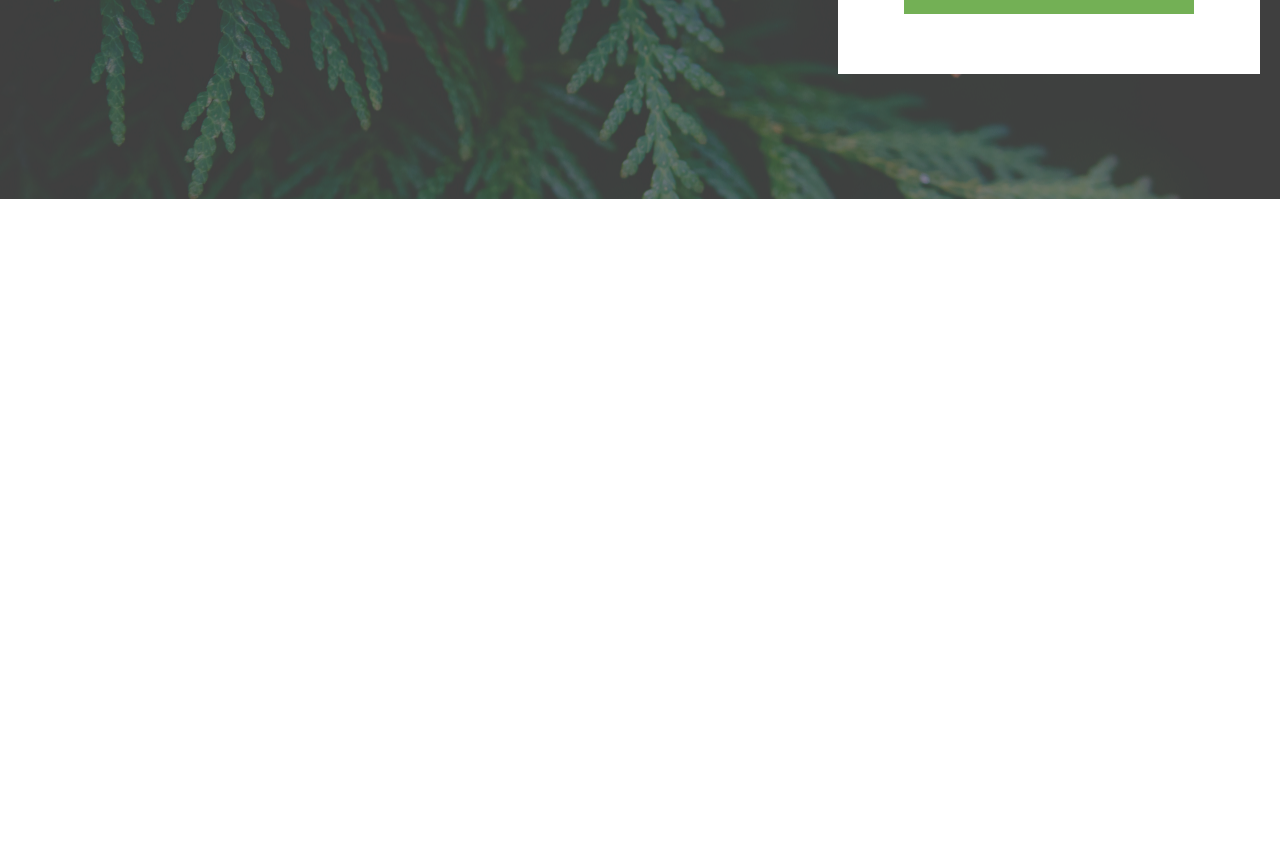
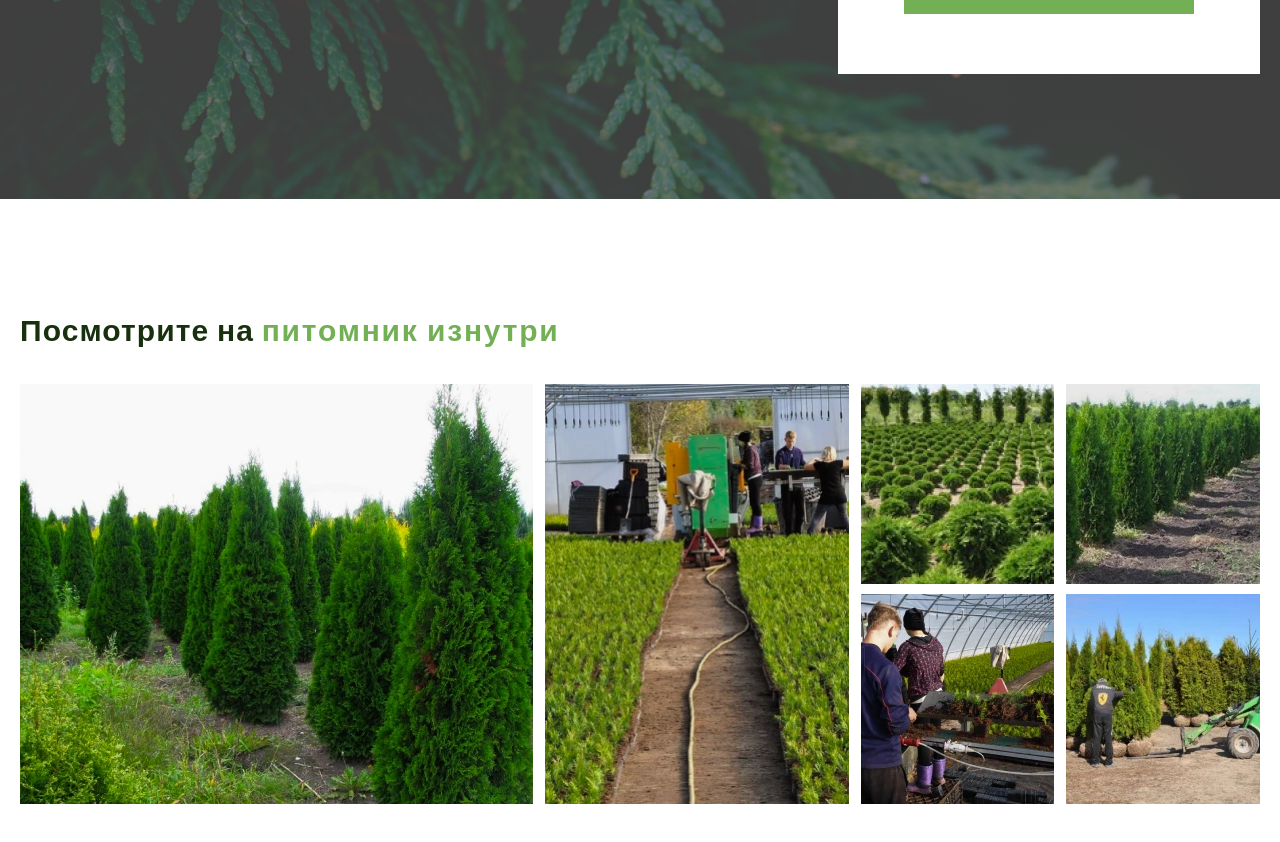
Before and after one commit to IlyaPridanov/tui-react, a React (Create React App) app: page / in a window 1280 px wide. Shown: the part 572-1414 px from the top of the page. Before the commit the page ends 800 px from the top, so only its background shows below. Built offline with nearby package versions, Linux system fonts and the light colour scheme.

Commit message:
feat: Gallery

```diff
--- a/src/App.js
+++ b/src/App.js
@@ -1,6 +1,7 @@
 import './sass/App.scss';
 import Header from './header/Header';
-import Main from './main/Main';
+import Main from './main-page/Main';
+import Gallery from './main-page/Gallery';
 
 function App() {
   return (
@@ -8,6 +9,7 @@ function App() {
       <Header/>
       <main>
         <Main/>
+        <Gallery/>
       </main>
     </>
   );
--- a/src/header/Nav.js
+++ b/src/header/Nav.js
@@ -2,8 +2,8 @@ const navData = [
   { "link": "nav1", "text": "Галерея"},
   { "link": "nav2", "text": "Каталог"},
   { "link": "nav3", "text": "Отзывы"},
-  { "link": "nav2", "text": "Консультация"},
-  { "link": "nav3", "text": "Посадка за 1 день"},
+  { "link": "nav4", "text": "Консультация"},
+  { "link": "nav5", "text": "Посадка за 1 день"},
 ]
 
 function Nav () {
--- /dev/null
+++ b/src/main-page/Gallery.js
@@ -0,0 +1,79 @@
+import webp1 from './../img/inside-nursery-1.webp';
+import png1 from './../img/inside-nursery-1.png';
+import webp2 from './../img/inside-nursery-2.webp';
+import png2 from './../img/inside-nursery-2.png';
+import webp3 from './../img/inside-nursery-3.webp';
+import png3 from './../img/inside-nursery-3.png';
+import webp4 from './../img/inside-nursery-4.webp';
+import png4 from './../img/inside-nursery-4.png';
+import webp5 from './../img/inside-nursery-5.webp';
+import png5 from './../img/inside-nursery-5.png';
+import webp6 from './../img/inside-nursery-6.webp';
+import png6 from './../img/inside-nursery-6.png';
+
+
+function Gallery () {
+  const imgArr = [
+    {
+      "webp": webp1,
+      "png": png1,
+    },
+    {
+      "webp": webp2,
+      "png": png2,
+    },
+    {
+      "webp": webp3,
+      "png": png3,
+    },
+    {
+      "webp": webp4,
+      "png": png4,
+    },
+    {
+      "webp": webp5,
+      "png": png5,
+    },
+    {
+      "webp": webp6,
+      "png": png6,
+    },
+  ]
+
+  return (
+    <section className="gallery">
+      <div className="container">
+        <h2 className="gallery__caption h2">Посмотрите на&nbsp;<a href="#">питомник изнутри</a></h2>
+        <div className="gallery__row fancy-container">
+          {
+            imgArr.map((itemImg , index) =>
+              <div className="gallery__img fancy-img" data-index={index}>
+                <picture>
+                  <source srcSet={itemImg.webp} type="image/webp"/>
+                  <img src={itemImg.png} alt="питомник изнутри фото"/>
+                </picture>
+              </div>
+            )
+          }
+          {/* <div className="gallery__img fancy-img" data-index="1">
+            <picture>
+              <source srcSet={imgArr[1].webp} type="image/webp"/>
+              <img src={imgArr[1].png} alt="питомник изнутри фото"/>
+            </picture>
+          </div>
+          <div className="gallery__img fancy-img" data-index="2">
+            <picture>
+              <source srcSet={imgArr[2].webp} type="image/webp"/>
+              <img src={imgArr[2].png} alt="питомник изнутри фото"/>
+            </picture>
+          </div> */}
+
+
+        </div>
+        <button className="gallery__btn hidden" type="button">Посмотреть ещё</button>
+      </div>
+    </section>
+  );
+}
+
+export default Gallery;
```
Also changed, not shown: src/main-page/Main.js (renamed from src/main/Main.js), src/main-page/MainForm.js (renamed from src/main/MainForm.js).
